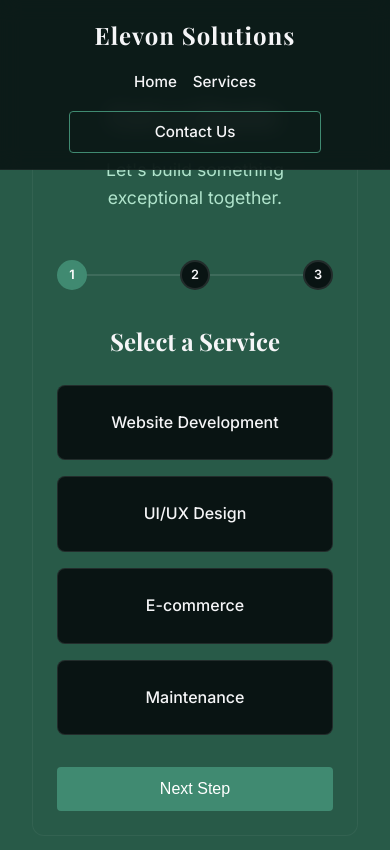
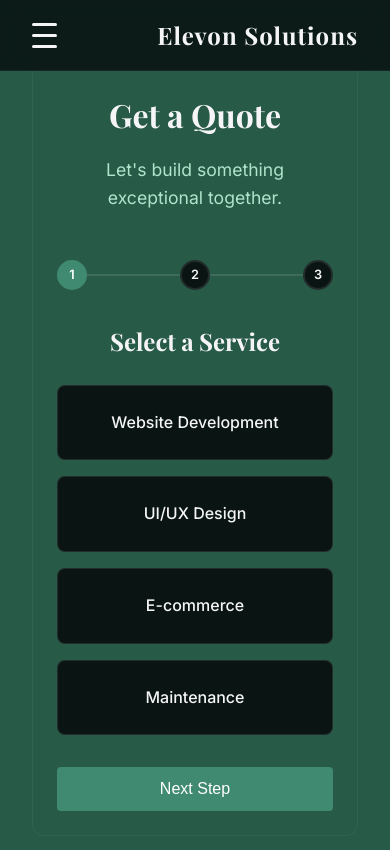
Before and after one commit to Kishore215/portfolio, a website built with Vite: page quote.html in a window 390 px wide. Built offline with nearby package versions, Linux system fonts and the light colour scheme.

Commit message:
Add hamburger menu toggle in top-left corner

```diff
--- a/quote.html
+++ b/quote.html
@@ -9,8 +9,13 @@
 </head>
 <body class="bg-dark">
     <nav class="navbar">
+        <div class="menu-toggle" id="mobile-menu">
+            <span class="bar"></span>
+            <span class="bar"></span>
+            <span class="bar"></span>
+        </div>
         <a href="/" class="logo">Elevon Solutions</a>
-        <ul class="nav-links">
+        <ul class="nav-links" id="nav-list">
             <li><a href="/">Home</a></li>
             <li><a href="/#services">Services</a></li>
             <li><a href="/#contact" class="btn btn-outline">Contact Us</a></li>
@@ -112,6 +117,22 @@
     </section>
 
     <script type="module">
+        // Mobile Menu Toggle
+        const menuToggle = document.getElementById('mobile-menu');
+        const navLinks = document.getElementById('nav-list');
+
+        if (menuToggle && navLinks) {
+            menuToggle.addEventListener('click', () => {
+                navLinks.classList.toggle('active');
+            });
+
+            document.querySelectorAll('.nav-links a').forEach(link => {
+                link.addEventListener('click', () => {
+                    navLinks.classList.remove('active');
+                });
+            });
+        }
+
         const steps = document.querySelectorAll('.form-step');
         const nextBtns = document.querySelectorAll('.next-btn');
         const prevBtns = document.querySelectorAll('.prev-btn');
--- a/style.css
+++ b/style.css
@@ -57,6 +57,23 @@ a {
   font-size: 1.5rem;
   font-weight: 700;
   letter-spacing: 1px;
+}
+
+/* Mobile Menu Toggle */
+.menu-toggle {
+  display: none;
+  flex-direction: column;
+  cursor: pointer;
+  z-index: 1001;
+}
+
+.menu-toggle .bar {
+  width: 25px;
+  height: 3px;
+  background-color: var(--text-main);
+  margin: 4px 0;
+  transition: 0.4s;
+  border-radius: 2px;
 }
 
 .nav-links {
@@ -439,16 +456,44 @@ a {
   .hero-buttons { flex-direction: column; gap: 0.8rem; }
   .hero-buttons .btn { width: 100%; text-align: center; }
 
-  .navbar { padding: 1rem; flex-direction: column; gap: 1rem; }
+  .menu-toggle { display: flex; order: -1; } /* Position on the left */
+
+  .navbar {
+    padding: 1rem 2rem;
+    flex-direction: row;
+    justify-content: space-between;
+    align-items: center;
+  }
+
   .nav-links {
-    display: flex;
-    flex-wrap: wrap;
+    position: fixed;
+    top: 0;
+    left: -100%;
+    width: 80%;
+    height: 100vh;
+    background: var(--bg-color);
+    flex-direction: column;
     justify-content: center;
-    gap: 1rem;
-    font-size: 0.85rem;
+    align-items: center;
+    transition: 0.4s;
+    z-index: 1000;
+    box-shadow: 2px 0 20px rgba(0,0,0,0.8);
+    border-right: 1px solid rgba(255,255,255,0.05);
   }
-  .nav-links li:last-child { width: 100%; text-align: center; }
-  .nav-links li:last-child a { display: block; }
+
+  .nav-links.active {
+    left: 0;
+  }
+
+  .nav-links li {
+    margin: 1.5rem 0;
+    width: 100%;
+    text-align: center;
+  }
+
+  .nav-links li a {
+    font-size: 1.2rem;
+  }
 
   .vision-grid, .contact-wrapper, .services-grid, .portfolio-grid, .why-grid {
     grid-template-columns: 1fr;
```
Also changed, not shown: index.html (+6 -1 lines), main.js (+17 -0 lines).
